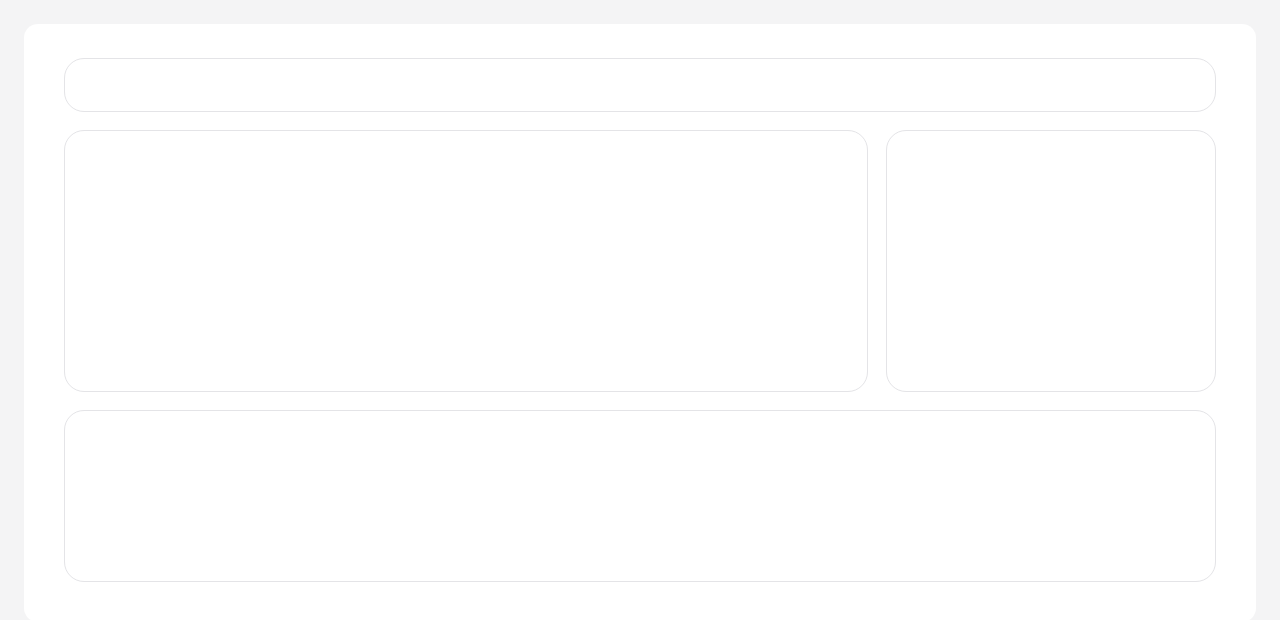
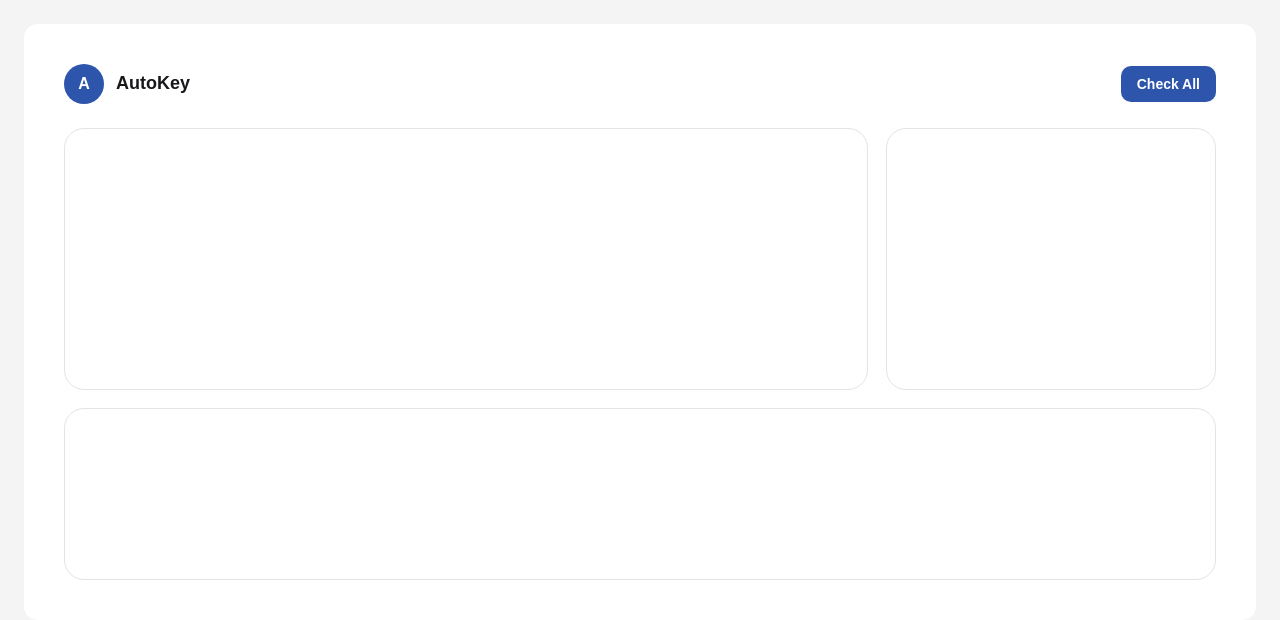
Before and after one commit to Faizalfadaa/AutoKey-13524097, a Next.js app in the folder frontend/: page / in a window 1280 px wide. Shown: the top 620 px of the page. Built offline with nearby package versions, Linux system fonts and the light colour scheme.

Commit message:
feat: complete header components

```diff
--- a/frontend/app/components/Header.js
+++ b/frontend/app/components/Header.js
@@ -1,4 +1,16 @@
 // Top area for the app title, stats, and actions
 export default function Header() {
-  return <header className="panel-box header-panel" />;
+  return (
+    <header className="header-panel">
+      <div className="title">
+        <div className="logo">A</div>
+
+        <div className="title-text">
+          <h1>AutoKey</h1>
+        </div>
+      </div>
+
+      <button className="check-button">Check All</button>
+    </header>
+  );
 }
```
